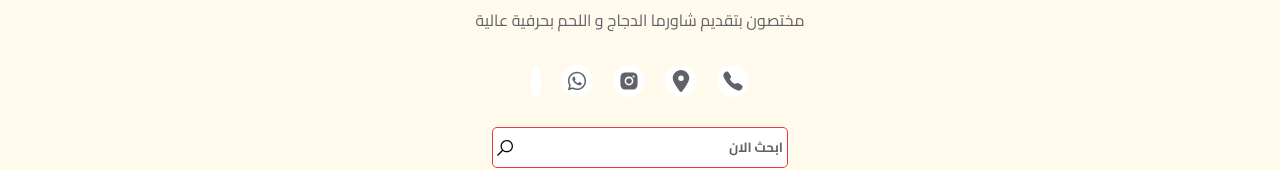
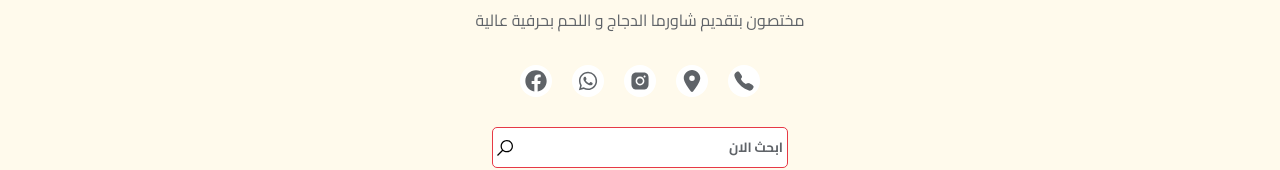
Before and after one commit to OMAR-ALshalq/ChickenHut-Menu, a React (Vite) app: page / in a window 1280 px wide. Shown: the part 340-510 px from the top of the page. Built offline with nearby package versions, Linux system fonts and the light colour scheme; no server answers.

Commit message:
edit url hero

```diff
--- a/src/pages/hero/Hero.jsx
+++ b/src/pages/hero/Hero.jsx
@@ -3,7 +3,7 @@ import "./Hero.css";
 
 // icons ...
 import { MdWhatsapp } from "react-icons/md";
-// import { FaFacebook } from "react-icons/fa";
+import { FaFacebook } from "react-icons/fa";
 import { AiFillInstagram } from "react-icons/ai";
 import { FaLocationDot } from "react-icons/fa6";
 import { IoCall } from "react-icons/io5";
@@ -34,7 +34,7 @@ export default function Hero({ onSearch }) {
           target="_blank"
           rel="noopener noreferrer"
         >
-          {/* <FaFacebook className="Icon-SocialMedia" /> */}
+          <FaFacebook className="Icon-SocialMedia" />
         </a>
 
         {/* واتساب */}
```
